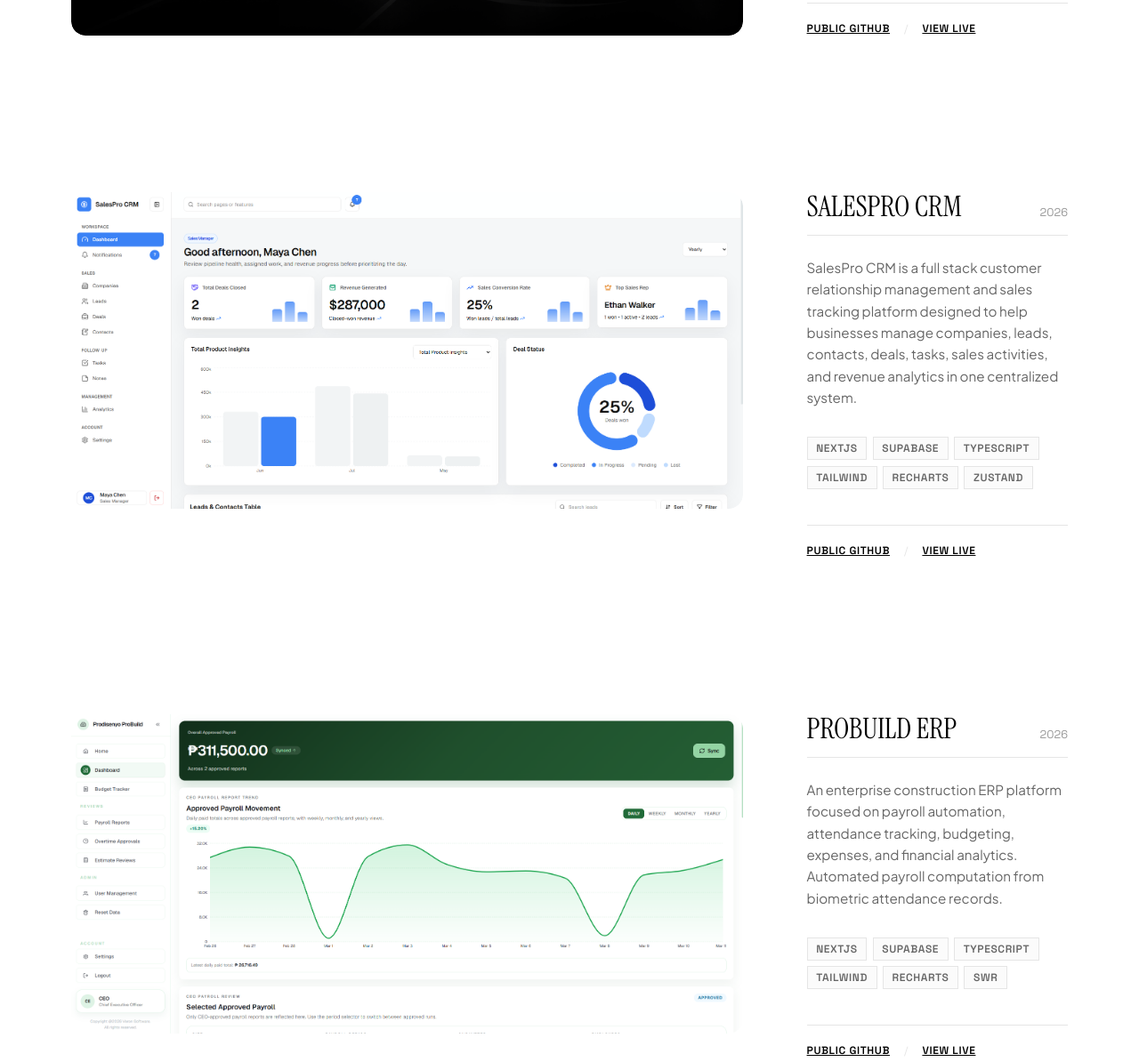
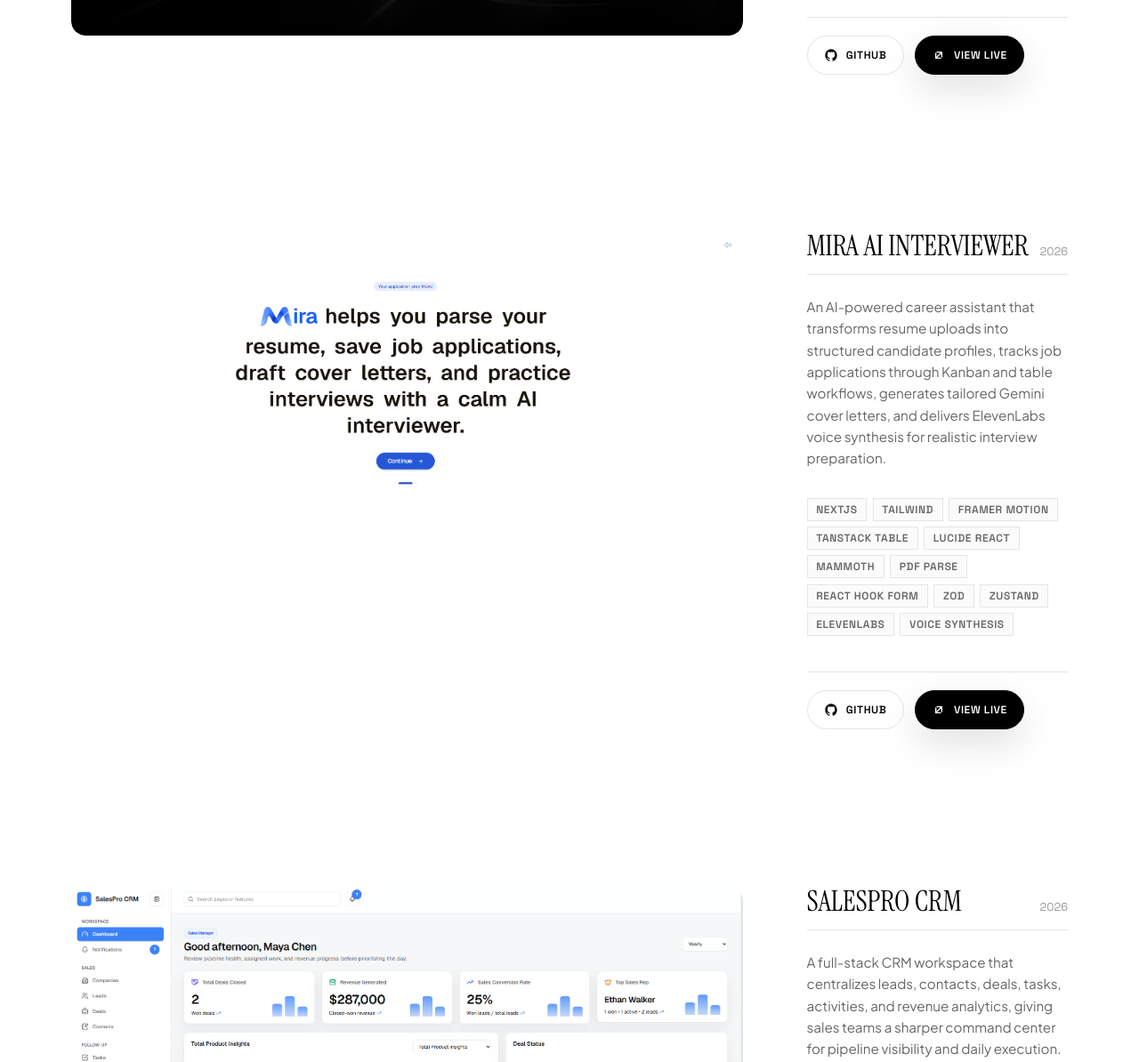
Before and after one commit to meraeugene/andrewvillalon, a website: page index.html in a window 1280 px wide. Shown: the part 2571-3765 px from the top of the page at 89% size. Drawn offline with Linux system fonts and the light colour scheme.

Commit message:
Refactor code structure for improved readability and maintainability

```diff
--- a/index.html
+++ b/index.html
@@ -1125,45 +1125,94 @@
       .proj-meta-actions {
         display: flex;
         align-items: center;
-        gap: 1rem;
+        flex-wrap: wrap;
+        gap: 0.75rem;
         border-top: 1px solid var(--border-color);
         padding-top: 1.25rem;
         width: 100%;
       }
 
       .proj-action-link {
+        position: relative;
+        display: inline-flex;
+        align-items: center;
+        justify-content: center;
+        gap: 0.55rem;
+        min-height: 2.75rem;
+        padding: 0.82rem 1.15rem;
+        border: 1px solid var(--border-color);
+        border-radius: 999px;
+        background-color: var(--bg-secondary);
         font-family: "Space Grotesk", sans-serif;
         font-size: 0.75rem;
         font-weight: 600;
         text-transform: uppercase;
         letter-spacing: 0.05em;
         color: var(--text-primary);
-        transition: color 0.3s ease;
-      }
-
-      .proj-action-link a {
-        color: inherit;
-      }
-
-      .proj-action-link a:hover {
-        text-decoration: underline;
-        text-underline-offset: 4px;
+        overflow: hidden;
+        transition:
+          transform 0.3s ease,
+          border-color 0.3s ease,
+          background-color 0.3s ease,
+          color 0.3s ease,
+          box-shadow 0.3s ease;
+      }
+
+      .proj-action-icon {
+        width: 1rem;
+        height: 1rem;
+        flex: 0 0 auto;
+        color: currentColor;
+        transition:
+          transform 0.3s ease,
+          opacity 0.3s ease;
       }
 
       .proj-action-link.disabled-state {
+        background-color: transparent;
         color: var(--text-tertiary);
         cursor: not-allowed;
+        opacity: 0.72;
+      }
+
+      .proj-action-link.active-state {
+        text-decoration: none;
+      }
+
+      .proj-action-link.github-action {
+        background-color: transparent;
+      }
+
+      .proj-action-link.live-action {
+        background-color: var(--text-primary);
+        border-color: var(--text-primary);
+        color: var(--bg-primary);
+        box-shadow: 0 1rem 2.5rem rgba(0, 0, 0, 0.12);
       }
 
       .proj-action-link.active-state:hover {
-        text-decoration: underline;
-        text-underline-offset: 4px;
+        transform: translateY(-2px);
+        border-color: var(--text-primary);
+        box-shadow: 0 1rem 2.5rem rgba(0, 0, 0, 0.16);
+      }
+
+      .proj-action-link.github-action:hover {
+        background-color: var(--bg-secondary);
+      }
+
+      .proj-action-link.live-action:hover {
+        background-color: var(--bg-tertiary);
+        border-color: var(--text-primary);
+        color: var(--text-primary);
+      }
+
+      .proj-action-link.active-state:hover .proj-action-icon {
+        opacity: 1;
+        transform: translateX(2px) scale(1.08);
       }
 
       .proj-action-splitter {
-        font-family: "Space Grotesk", sans-serif;
-        font-size: 0.75rem;
-        color: var(--border-color);
+        display: none;
       }
 
       /* --------------------------------------------------------------------------
@@ -2604,6 +2653,30 @@
         const stickyHeader = document.getElementById("sticky-header-node");
         const hudLabel = document.getElementById("hud-changing-label");
 
+        const projectActionIcons = {
+          github: `
+            <svg class="proj-action-icon" viewBox="0 0 24 24" aria-hidden="true" focusable="false">
+              <path fill="currentColor" d="M12 2C6.48 2 2 6.58 2 12.26c0 4.53 2.87 8.37 6.84 9.73.5.1.68-.22.68-.49v-1.9c-2.78.62-3.37-1.22-3.37-1.22-.45-1.19-1.11-1.5-1.11-1.5-.91-.64.07-.63.07-.63 1 .07 1.53 1.06 1.53 1.06.9 1.57 2.36 1.12 2.93.86.09-.67.35-1.12.64-1.38-2.22-.26-4.56-1.14-4.56-5.08 0-1.12.39-2.04 1.03-2.76-.1-.26-.45-1.31.1-2.72 0 0 .84-.28 2.75 1.05A9.34 9.34 0 0 1 12 6.93c.85 0 1.7.12 2.5.35 1.9-1.33 2.74-1.05 2.74-1.05.55 1.41.2 2.46.1 2.72.64.72 1.03 1.64 1.03 2.76 0 3.95-2.34 4.82-4.57 5.07.36.32.68.94.68 1.9v2.82c0 .27.18.59.69.49A10.04 10.04 0 0 0 22 12.26C22 6.58 17.52 2 12 2Z"/>
+            </svg>
+          `,
+          external: `
+            <svg class="proj-action-icon" viewBox="0 0 24 24" aria-hidden="true" focusable="false">
+              <path fill="none" stroke="currentColor" stroke-width="2" stroke-linecap="round" stroke-linejoin="round" d="M7 17 17 7M9 7h8v8"/>
+              <path fill="none" stroke="currentColor" stroke-width="2" stroke-linecap="round" stroke-linejoin="round" d="M15 17H7V9"/>
+            </svg>
+          `,
+          lock: `
+            <svg class="proj-action-icon" viewBox="0 0 24 24" aria-hidden="true" focusable="false">
+              <path fill="none" stroke="currentColor" stroke-width="2" stroke-linecap="round" stroke-linejoin="round" d="M7 11V8a5 5 0 0 1 10 0v3"/>
+              <rect width="14" height="10" x="5" y="11" fill="none" stroke="currentColor" stroke-width="2" rx="2"/>
+            </svg>
+          `,
+        };
+
+        function setProjectActionContent(element, iconName, label) {
+          element.innerHTML = `${projectActionIcons[iconName]}<span>${label}</span>`;
+        }
+
         function createProjectCard(project) {
           const frame = document.createElement("div");
           frame.className = "landscape-project-frame";
@@ -2657,15 +2730,19 @@
           if (project.githubUrl) {
             const github = document.createElement("a");
             github.href = project.githubUrl;
-            github.className = "proj-action-link active-state";
+            github.className = "proj-action-link active-state github-action";
             github.target = "_blank";
             github.rel = "noopener noreferrer";
-            github.textContent = "Public GitHub";
+            github.setAttribute(
+              "aria-label",
+              `Open ${project.name || "project"} GitHub repository`,
+            );
+            setProjectActionContent(github, "github", "GitHub");
             actions.appendChild(github);
           } else {
             const github = document.createElement("span");
-            github.className = "proj-action-link disabled-state";
-            github.textContent = "Private GitHub";
+            github.className = "proj-action-link disabled-state github-action";
+            setProjectActionContent(github, "lock", "Private Repo");
             actions.appendChild(github);
           }
 
@@ -2676,10 +2753,14 @@
 
             const live = document.createElement("a");
             live.href = project.liveUrl;
-            live.className = "proj-action-link active-state";
+            live.className = "proj-action-link active-state live-action";
             live.target = "_blank";
             live.rel = "noopener noreferrer";
-            live.textContent = "View Live";
+            live.setAttribute(
+              "aria-label",
+              `View ${project.name || "project"} live website`,
+            );
+            setProjectActionContent(live, "external", "View Live");
 
             actions.append(splitter, live);
           }
--- a/projects.json
+++ b/projects.json
@@ -2,7 +2,7 @@
   {
     "name": "Dink Lab",
     "year": "2026",
-    "description": "Dink Lab is a pickleball court booking platform developed for a client business based in Koronadal City.",
+    "description": "A production-ready pickleball booking platform built for a Koronadal City client, streamlining court reservations, player coordination, and operational messaging through a polished Next.js experience.",
     "tags": [
       "NextJS",
       "Supabase",
@@ -17,11 +17,33 @@
     "githubUrl": "https://github.com/meraeugene/DinkLab",
     "createdAt": "2026-07-09T05:34:37.365Z"
   },
-
+  {
+    "name": "Mira AI Interviewer",
+    "year": "2026",
+    "description": "An AI-powered career assistant that transforms resume uploads into structured candidate profiles, tracks job applications through Kanban and table workflows, generates tailored Gemini cover letters, and delivers ElevenLabs voice synthesis for realistic interview preparation.",
+    "tags": [
+      "NextJS",
+      "Tailwind",
+      "Framer Motion",
+      "TanStack Table",
+      "Lucide React",
+      "Mammoth",
+      "PDF Parse",
+      "React Hook Form",
+      "Zod",
+      "Zustand",
+      "ElevenLabs",
+      "Voice Synthesis"
+    ],
+    "imageUrl": "assets/mira.png",
+    "liveUrl": "https://applywithmira.vercel.app",
+    "githubUrl": "https://github.com/meraeugene/job-tracker",
+    "createdAt": "2026-07-09T00:00:00.000Z"
+  },
   {
     "name": "SalesPro CRM",
     "year": "2026",
-    "description": "SalesPro CRM is a full stack customer relationship management and sales tracking platform designed to help businesses manage companies, leads, contacts, deals, tasks, sales activities, and revenue analytics in one centralized system.",
+    "description": "A full-stack CRM workspace that centralizes leads, contacts, deals, tasks, activities, and revenue analytics, giving sales teams a sharper command center for pipeline visibility and daily execution.",
     "tags": [
       "NextJS",
       "Supabase",
@@ -38,7 +60,7 @@
   {
     "name": "ProBuild ERP",
     "year": "2026",
-    "description": "An enterprise construction ERP platform focused on payroll automation, attendance tracking, budgeting, expenses, and financial analytics. Automated payroll computation from biometric attendance records.",
+    "description": "An enterprise-grade construction ERP that connects biometric attendance, payroll automation, budgeting, expenses, and financial analytics into one decision-ready operations system.",
     "tags": ["NextJS", "Supabase", "TypeScript", "Tailwind", "Recharts", "SWR"],
     "imageUrl": "assets/probuild.png",
     "liveUrl": "https://prodisenyo-probuild.vercel.app/",
@@ -48,7 +70,7 @@
   {
     "name": "TwoGether AI Recommender",
     "year": "2026",
-    "description": "A social movie platform that lets you stream and recommend movies with friends, chat in real time, and request personalized movie insights powered by Google's Gemini AI.",
+    "description": "A social streaming companion that blends real-time chat, shared movie discovery, and Gemini-powered recommendations to make choosing what to watch feel personal, collaborative, and fast.",
     "tags": ["NextJS", "Supabase", "Gemini AI", "Tailwind", "Zustand", "SWR"],
     "imageUrl": "assets/twogether-v3.png",
     "liveUrl": "https://www.twogether.watch/",
@@ -58,7 +80,7 @@
   {
     "name": "Archivia - Machine Learning",
     "year": "2025",
-    "description": "A full-stack web-based thesis management and adviser recommender system for USTP CDO. Features suitability matching using an SBERT-based recommendation algorithm with FAISS semantic search.",
+    "description": "A thesis management and adviser recommendation system for USTP CDO, using SBERT embeddings and FAISS semantic search to match students with suitable research mentors intelligently.",
     "tags": ["NextJS", "Supabase", "TypeScript", "Tailwind", "Zustand", "SWR"],
     "imageUrl": "assets/archivia.png",
     "liveUrl": "",
@@ -68,7 +90,7 @@
   {
     "name": "URL-Fortify",
     "year": "2025",
-    "description": "A cybersecurity analysis web tool that helps detect viruses and phishing threats by scanning URLs or suspicious text in uploaded images.",
+    "description": "A cybersecurity analysis tool that scans URLs and text extracted from images, helping users surface phishing signals and suspicious threats through a clear, security-focused workflow.",
     "tags": ["NextJS", "Supabase", "TypeScript", "Tailwind CSS"],
     "imageUrl": "assets/fortify.png",
     "liveUrl": "https://url-fortify.vercel.app",
@@ -78,7 +100,7 @@
   {
     "name": "Tim Hortons Clone",
     "year": "2025",
-    "description": "A fully functional clone of a coffee shop e-commerce website. Integrated Stripe and PayPal checkouts, Cash-on-Delivery options, Google authentication, and store admin analytics.",
+    "description": "A full e-commerce rebuild of a coffee shop experience, complete with Stripe, PayPal, cash-on-delivery, Google authentication, Cloudinary media, and admin analytics for store management.",
     "tags": ["React", "Supabase", "Cloudinary", "Tailwind", "RTK", "Stripe"],
     "imageUrl": "assets/timhortons.png",
     "liveUrl": "https://tim-hortons-clone.onrender.com/",
@@ -88,7 +110,7 @@
   {
     "name": "Eli Studio",
     "year": "2025",
-    "description": "Showcase landing and project display website for an interior architectural design company. Focuses on premium, minimalist visual grids and layout transitions.",
+    "description": "A refined portfolio website for an interior architecture studio, pairing minimalist editorial layouts with smooth transitions and premium project presentation built for visual impact.",
     "tags": ["NextJS", "TypeScript", "Tailwind", "Framer-Motion"],
     "imageUrl": "assets/elistudio.png",
     "liveUrl": "https://elistudios.vercel.app/",
@@ -98,7 +120,7 @@
   {
     "name": "Elegant Vibes",
     "year": "2024",
-    "description": "A fashion-focused website created to showcase high-fidelity layouts, micro-animations, and responsive design, adapted directly from a custom design concept.",
+    "description": "A fashion-forward storefront concept translated from custom design into a responsive web experience, featuring high-fidelity layouts, tasteful motion, and polished product storytelling.",
     "tags": ["NextJS", "Tailwind CSS", "UI/UX Design"],
     "imageUrl": "assets/elegantvibes.png",
     "liveUrl": "https://fashion-ecommerce-andrew.vercel.app/",
```
Also changed, not shown: assets/mira.png (added).
